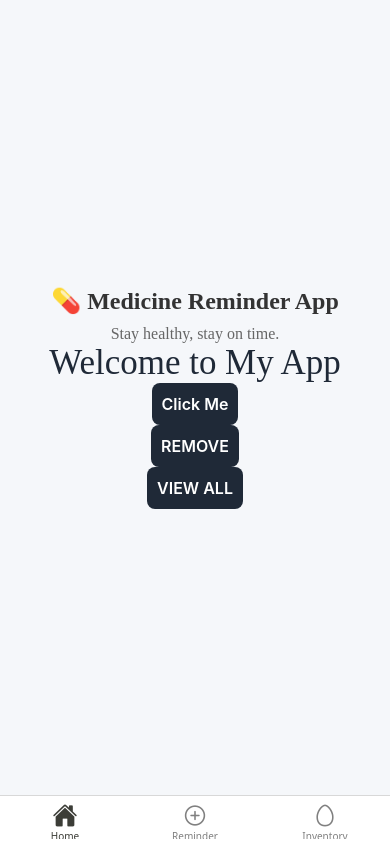
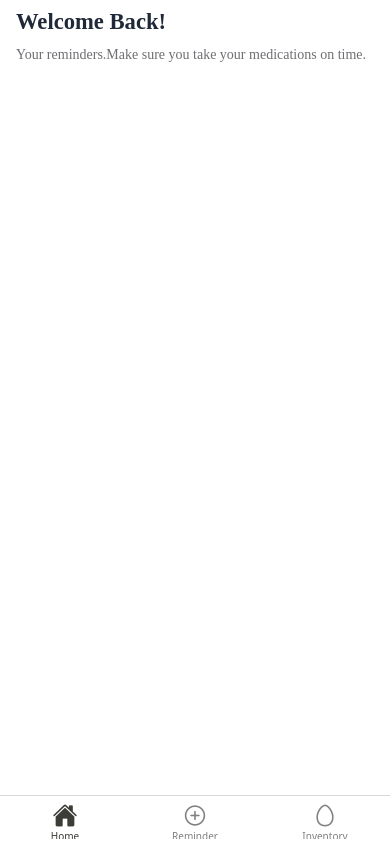
Before and after one commit to bidhan-skybase/PillPop, a React Native app: screen / in a window 390 px wide. Built offline with nearby package versions, Linux system fonts and the light colour scheme.

Commit message:
feat: Medicine reminder in home page

```diff
--- /dev/null
+++ b/src/component/medicine_card/index.tsx
@@ -0,0 +1,47 @@
+import Colors from '../../styles/colors.ts';
+import {View} from 'react-native';
+import {Chip, Text} from '@rneui/themed';
+import Gap from '../gap.tsx';
+import FAIcons from 'react-native-vector-icons/FontAwesome';
+import React from 'react';
+import {styles} from './style';
+import {MedicineEntry} from "../../model/reminder_model.ts";
+
+type Props={
+    props:MedicineEntry
+}
+
+export default function MedicineCard (props:Props) {
+  return (
+    <View
+      style={styles.medicineCard}>
+      <View style={{flexDirection: 'row', gap: 12}}>
+        <Chip title={props.props.selectedMedicine}></Chip>
+        <Chip
+          title={props.props.dosage}
+          color="#BCD8FA"
+          titleStyle={{color: '#205fff'}}></Chip>
+        <Chip
+          title={props.props.selectedHabit}
+          color="#FCEDE2"
+          titleStyle={{color: '#FAB048'}}></Chip>
+      </View>
+      <Gap size={16} />
+
+      <Text style={{fontSize: 22, fontWeight: 600}}>{props.props.medicineName}</Text>
+      <Gap size={16} />
+      <View style={{flexDirection: 'row', gap: 8, alignItems: 'center'}}>
+        <Text style={{fontSize: 12, fontWeight: 500, color: Colors.secondary}}>{
+            props.props.time
+        }
+        </Text>
+        <FAIcons name={'circle'} size={8} color={Colors.secondary}></FAIcons>
+        <Text style={{fontSize: 12, fontWeight: 500, color: Colors.secondary}}>
+            {
+                props.props.selectedDays
+            }
+        </Text>
+      </View>
+    </View>
+  );
+}
--- /dev/null
+++ b/src/component/medicine_card/style.ts
@@ -0,0 +1,13 @@
+import {StyleSheet} from 'react-native';
+import Colors from '../../styles/colors.ts';
+
+export const styles = StyleSheet.create({
+  medicineCard: {
+    paddingVertical: 10,
+    paddingHorizontal: 16,
+    borderColor: Colors.secondary,
+    borderWidth: 1,
+    borderRadius: 8,
+    marginBottom: 12,
+  },
+});
--- a/src/screens/home/index.tsx
+++ b/src/screens/home/index.tsx
@@ -1,64 +1,41 @@
-import React from 'react';
-import {View, StyleSheet, StatusBar} from 'react-native';
-import {Button, Text} from '@rneui/themed';
+import React, {useEffect, useState} from 'react';
+import {FlatList, SafeAreaView, View} from 'react-native';
+import {MedicineEntry} from '../../model/reminder_model.ts';
 import {getReminder} from '../../helpers/storage_helpers.ts';
-import AsyncStorage from '@react-native-async-storage/async-storage';
+import styles from './styles.ts';
+import Gap from '../../component/gap.tsx';
+import {Text} from '@rneui/themed';
+import MedicineCard from '../../component/medicine_card';
 
 export default function HomeScreen() {
+  const [reminders, setReminders] = useState<MedicineEntry[]>([]);
+
+  useEffect(() => {
+    const fetchReminders = async () => {
+      const reminders = await getReminder(); // assuming this returns a Promise
+      setReminders(reminders);
+    };
+
+    fetchReminders();
+  }, []);
+  console.log(reminders.length);
   return (
-    <View style={styles.container}>
-      <StatusBar barStyle="dark-content" />
-      <Text style={styles.title}>💊 Medicine Reminder App</Text>
-      <Text style={styles.subtitle}>Stay healthy, stay on time.</Text>
-      <Text h2>Welcome to My App</Text>
-      <Button
-        title="Click Me"
-        onPress={async () => {
-          console.log('clicked');
-          const reminder = await getReminder();
-          console.log(reminder?.length);
-        }}
-      />
-
-      <Button
-        title="REMOVE"
-        onPress={async () => {
-          const keys = await AsyncStorage.getAllKeys();
-          await AsyncStorage.multiRemove(keys);
-        }}
-      />
-      <Button
-        title="VIEW ALL"
-        onPress={async () => {
-            try {
-                const keys = await AsyncStorage.getAllKeys();
-                const items = await AsyncStorage.multiGet(keys);
-                console.log('AsyncStorage Items:', items);
-            } catch (error) {
-                console.error('Error getting AsyncStorage items:', error);
-            }
-
-        }}
-      />
-    </View>
+    <SafeAreaView style={styles.safeAreaView}>
+      <View style={styles.container}>
+        <Text h4>Welcome Back!</Text>
+        <Gap size={12} />
+        <Text style={{fontSize: 14, color: '#6E6E73'}}>
+          Your reminders.Make sure you take your medications on time.
+        </Text>
+        <Gap size={32} />
+        <FlatList
+          data={reminders}
+          keyExtractor={(item, index) => index.toString()} // optional but recommended
+          renderItem={({item}) => {
+            return <MedicineCard props={item} />;
+          }}
+        />
+      </View>
+    </SafeAreaView>
   );
 }
-const styles = StyleSheet.create({
-  container: {
-    flex: 1,
-    backgroundColor: '#f5f7fa',
-    alignItems: 'center',
-    justifyContent: 'center',
-    padding: 20,
-  },
-  title: {
-    fontSize: 24,
-    fontWeight: '600',
-    color: '#333',
-    marginBottom: 10,
-  },
-  subtitle: {
-    fontSize: 16,
-    color: '#666',
-  },
-});
--- a/src/screens/home/styles.ts
+++ b/src/screens/home/styles.ts
@@ -11,8 +11,6 @@ const styles = StyleSheet.create({
         alignItems: 'flex-start',
         justifyContent: 'flex-start',
     },
-
-
 })
 
 export default styles
--- a/src/styles/theme.ts
+++ b/src/styles/theme.ts
@@ -2,6 +2,18 @@ import {createTheme} from '@rneui/themed';
 
 const theme = createTheme({
   components: {
+    Chip: {
+      color: '#DCFCE7',
+      titleStyle: {
+        fontSize: 12,
+        fontWeight: '600',
+        color: '#368454',
+        fontFamily: 'Montserrat',
+      },
+      containerStyle: {
+        alignSelf: 'flex-start',
+      },
+    },
     Button: {
       buttonStyle: {
         backgroundColor: '#1F2937',
@@ -11,32 +23,30 @@ const theme = createTheme({
       },
       titleStyle: {
         fontSize: 16,
-        fontWeight:'600'
+        fontWeight: '600',
       },
     },
     Text: {
       style: {
         color: '#1F2937',
-        fontFamily:"Montserrat",
-        fontWeight:"400",
+        fontFamily: 'Montserrat',
+        fontWeight: '400',
         fontSize: 16,
       },
-      h4Style:{
-        fontWeight:"600"
+      h4Style: {
+        fontWeight: '600',
       },
     },
     Input: {
-
-
-      containerStyle:{
-        width:"100%",
+      containerStyle: {
+        width: '100%',
       },
       inputContainerStyle: {
         borderBottomWidth: 0,
-        width:"100%"
+        width: '100%',
       },
       inputStyle: {
-        width:"100%",
+        width: '100%',
         borderWidth: 1,
         borderColor: '#6E6E73',
         borderRadius: 8,
@@ -46,9 +56,9 @@ const theme = createTheme({
       labelStyle: {
         fontSize: 14,
         fontWeight: '400',
-        fontFamily:"Montserrat",
+        fontFamily: 'Montserrat',
       },
-    }
+    },
   },
 });
 
```
